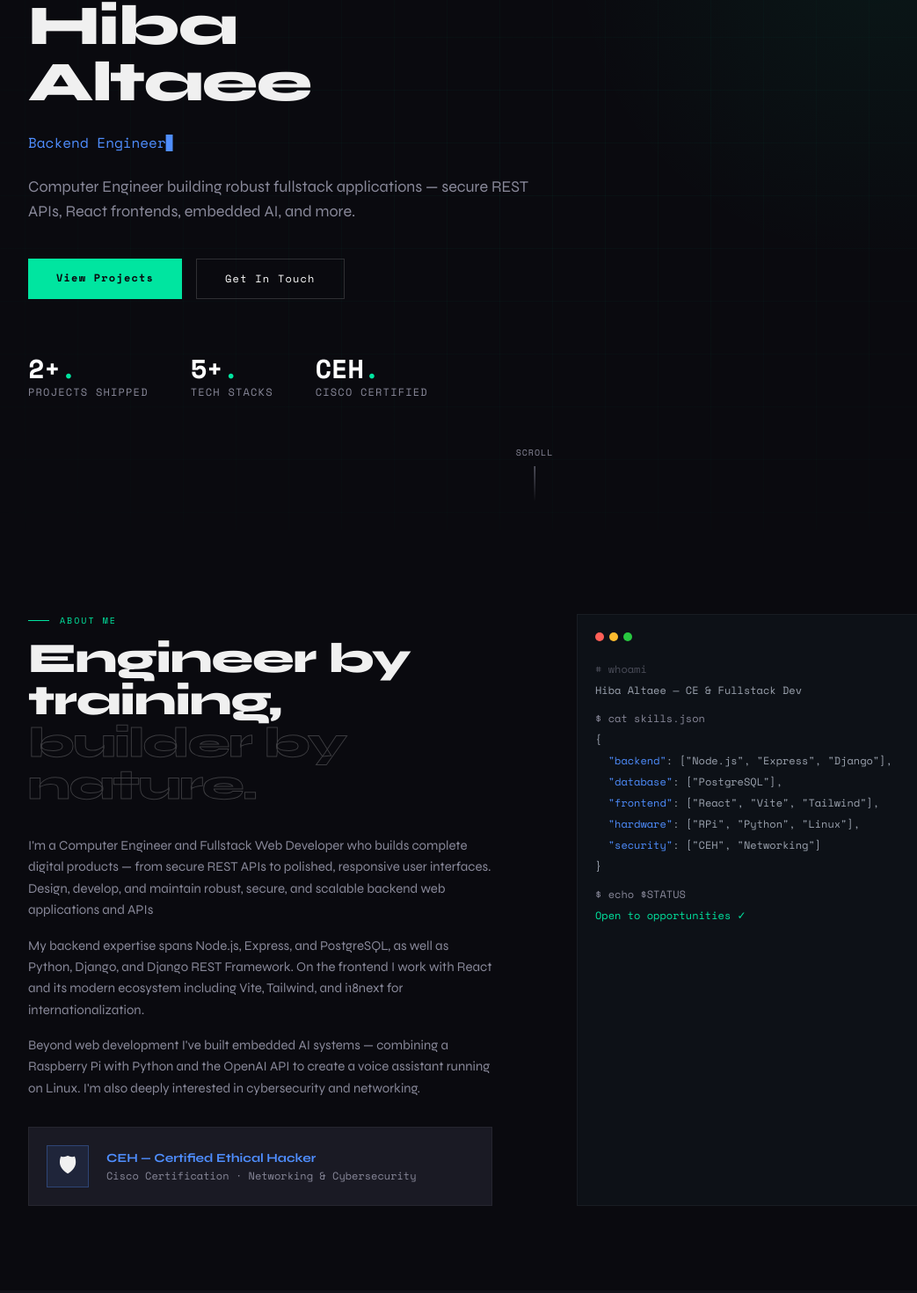
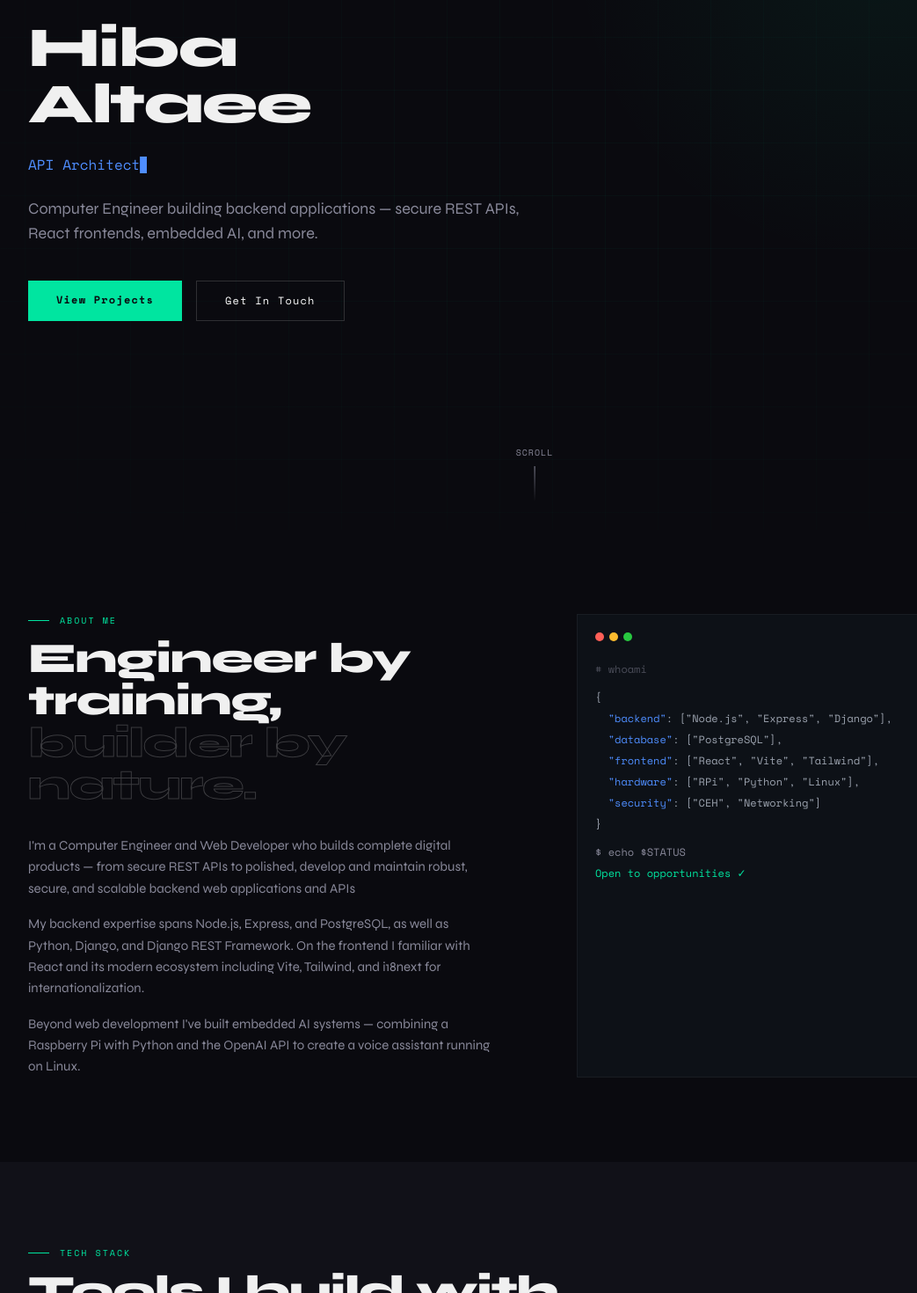
Before and after one commit to hibaaltaee/portfolio, a React (Vite) app: page / in a window 1280 px wide. Shown: the part 198-1668 px from the top of the page at 88% size, without its empty margins (32-1075 px from the left). Built offline with nearby package versions, Linux system fonts and the light colour scheme.

Commit message:
change status

```diff
--- a/src/App.jsx
+++ b/src/App.jsx
@@ -3,7 +3,6 @@ import Hero from './components/Hero'
 import About from './components/About'
 import Stack from './components/Stack'
 import Projects from './components/Projects'
-import Security from './components/Security'
 import Contact from './components/Contact'
 import Footer from './components/Footer'
 
@@ -20,8 +19,7 @@ export default function App() {
         <div className="section-divider" />
         <Projects />
         <div className="section-divider" />
-        <Security />
-        <div className="section-divider" />
+
         <Contact />
       </main>
       <Footer />
--- a/src/components/About.jsx
+++ b/src/components/About.jsx
@@ -3,9 +3,8 @@ import { personal } from '../data/portfolio'
 
 const terminalLines = [
   { type: 'comment', text: '# whoami' },
-  { type: 'out', text: 'Hiba Altaee — CE & Fullstack Dev' },
   { type: 'spacer' },
-  { type: 'cmd', text: '$ cat skills.json' },
+
   { type: 'out', text: '{' },
   { type: 'key-val', key: '"backend"', val: '["Node.js", "Express", "Django"],' },
   { type: 'key-val', key: '"database"', val: '["PostgreSQL"],' },
@@ -47,16 +46,8 @@ export default function About() {
           ))}
         </div>
 
-        {/* CEH Card */}
-        <div className="mt-8 flex items-center gap-5 p-5 bg-surface2 border border-white/5">
-          <div className="w-12 h-12 flex items-center justify-center text-2xl border border-accent2/30 bg-accent2/10 shrink-0">
-            🛡
-          </div>
-          <div>
-            <h4 className="text-accent2 font-bold text-sm">CEH — Certified Ethical Hacker</h4>
-            <p className="font-mono text-xs text-muted mt-0.5">Cisco Certification · Networking & Cybersecurity</p>
-          </div>
-        </div>
+
+
       </div>
 
       {/* Right — terminal */}
--- a/src/components/Hero.jsx
+++ b/src/components/Hero.jsx
@@ -2,11 +2,10 @@ import { useState, useEffect } from 'react'
 import { personal } from '../data/portfolio'
 
 const ROLES = [
-  'Fullstack Developer',
+
   'Backend Engineer',
-  'React Developer',
   'API Architect',
-  'Ethical Hacker',
+
 ]
 
 export default function Hero() {
@@ -64,7 +63,7 @@ export default function Hero() {
         </div>
 
         <p className="text-muted leading-relaxed mb-10 max-w-xl text-base md:text-lg">
-          Computer Engineer building robust fullstack applications — secure REST APIs,
+          Computer Engineer building backend applications — secure REST APIs,
           React frontends, embedded AI, and more.
         </p>
 
@@ -83,20 +82,7 @@ export default function Hero() {
           </a>
         </div>
 
-        {/* Stats */}
-        <div className="flex flex-wrap gap-12">
-          {personal.stats.map((s) => (
-            <div key={s.label}>
-              <div className="font-mono text-3xl font-bold text-white leading-none">
-                {s.value}
-                <span className="text-accent">.</span>
-              </div>
-              <div className="font-mono text-xs text-muted uppercase tracking-widest mt-1">
-                {s.label}
-              </div>
-            </div>
-          ))}
-        </div>
+
       </div>
 
       {/* Scroll cue */}
--- a/src/components/Navbar.jsx
+++ b/src/components/Navbar.jsx
@@ -5,7 +5,6 @@ const links = [
   { href: '#about', label: 'About' },
   { href: '#stack', label: 'Stack' },
   { href: '#projects', label: 'Projects' },
-  { href: '#security', label: 'Security' },
   { href: '#contact', label: 'Contact' },
 ]
 
@@ -25,10 +24,6 @@ export default function Navbar() {
         scrolled ? 'bg-bg/90 backdrop-blur-xl border-b border-white/5' : 'bg-transparent'
       }`}
     >
-      <a href="#" className="font-mono text-accent text-sm tracking-widest">
-        HA<span className="text-muted">://</span>dev
-      </a>
-
       {/* Desktop links */}
       <ul className="hidden md:flex gap-10 list-none">
         {links.map((l) => (
--- a/src/components/Projects.jsx
+++ b/src/components/Projects.jsx
@@ -128,7 +128,7 @@ export default function Projects() {
           <span className="font-mono text-accent text-[10px] tracking-[0.2em] uppercase">Projects</span>
         </div>
         <h2 className="text-4xl md:text-5xl font-extrabold tracking-tight mb-12">
-          Things I've built.
+          Projects I've built.
         </h2>
       </div>
 
--- a/src/components/Security.jsx
+++ /dev/null
@@ -1,38 +0,0 @@
-import { useInView } from '../hooks/useInView'
-import { security } from '../data/portfolio'
-
-export default function Security() {
-  const { ref, inView } = useInView()
-
-  return (
-    <section
-      id="security"
-      ref={ref}
-      className={`bg-surface px-8 md:px-16 py-24 transition-all duration-700 ${
-        inView ? 'opacity-100 translate-y-0' : 'opacity-0 translate-y-6'
-      }`}
-    >
-      <div className="flex items-center gap-3 mb-3">
-        <span className="w-6 h-px bg-accent" />
-        <span className="font-mono text-accent text-[10px] tracking-[0.2em] uppercase">Security & Networking</span>
-      </div>
-      <h2 className="text-4xl md:text-5xl font-extrabold tracking-tight mb-12">
-        Beyond the code.
-      </h2>
-
-      <div className="grid md:grid-cols-3 gap-5">
-        {security.map((item, i) => (
-          <div
-            key={item.title}
-            className="bg-bg border border-white/5 p-8 hover:border-white/10 transition-colors duration-200"
-            style={{ transitionDelay: `${i * 80}ms` }}
-          >
-            <span className="text-3xl block mb-5">{item.icon}</span>
-            <h3 className="font-bold text-base mb-3">{item.title}</h3>
-            <p className="text-muted text-sm leading-relaxed">{item.body}</p>
-          </div>
-        ))}
-      </div>
-    </section>
-  )
-}
--- a/src/data/portfolio.js
+++ b/src/data/portfolio.js
@@ -6,9 +6,9 @@ export const personal = {
   github: 'https://github.com/hibaltaee',
   linkedin: 'https://linkedin.com/in/hibaltaee',
   bio: [
-    'I\'m a Computer Engineer and Fullstack Web Developer who builds complete digital products — from secure REST APIs to polished, responsive user interfaces. Design, develop, and maintain robust, secure, and scalable backend web applications and APIs',
-    'My backend expertise spans Node.js, Express, and PostgreSQL, as well as Python, Django, and Django REST Framework. On the frontend I work with React and its modern ecosystem including Vite, Tailwind, and i18next for internationalization.',
-    'Beyond web development I\'ve built embedded AI systems — combining a Raspberry Pi with Python and the OpenAI API to create a voice assistant running on Linux. I\'m also deeply interested in cybersecurity and networking.',
+    'I\'m a Computer Engineer and  Web Developer who builds complete digital products — from secure REST APIs to polished, develop and maintain robust, secure, and scalable backend web applications and APIs',
+    'My backend expertise spans Node.js, Express, and PostgreSQL, as well as Python, Django, and Django REST Framework. On the frontend I familiar with React and its modern ecosystem including Vite, Tailwind, and i18next for internationalization.',
+    'Beyond web development I\'ve built embedded AI systems — combining a Raspberry Pi with Python and the OpenAI API to create a voice assistant running on Linux.',
   ],
   stats: [
     { value: '2+', label: 'Projects Shipped' },
@@ -51,7 +51,7 @@ export const stack = [
       { name: 'Git / GitHub', note: 'Version control' },
       { name: 'Netlify', note: 'Deployment' },
       { name: 'Linux', note: 'OS' },
-      { name: 'Raspberry Pi', note: 'Hardware' },
+
     ],
   },
 ]
@@ -76,8 +76,28 @@ export const projects = [
     status: 'Live',
     statusColor: 'accent',
   },
+   {
+    id: '02',
+    featured: false,
+    title: 'E-Commerce Cosmetics Store Backend   ',
+    subtitle: '',
+    description:
+      ' E-Commerce Cosmetics Store  platform with role-based access control, Designed and built a complete e-commerce backend — product catalog, cart system, order management, and user authentication an admin dashboard for staff management, and full Arabic/English bilingual support. Built with JWT auth .',
+    highlights: [
+      'Authentication system with JWT',
+      'Admin dashboard with full staff management',
+      'Pagination and filtering',
+      'Error handling',
+
+    ],
+    tags: ['Node.js', 'Express', 'PostgreSQL', 'React', 'Vite', 'Tailwind', 'JWT'],
+
+
+    status: 'Final stage development',
+    statusColor: 'accent',
+  },
   {
-    id: '02',
+    id: '03',
     featured: false,
     title: 'AI Voice Assistant',
     subtitle: 'Hardware + Software project',
@@ -96,21 +116,3 @@ export const projects = [
     statusColor: 'accent2',
   },
 ]
-
-export const security = [
-  {
-    icon: '🛡',
-    title: 'Certified Ethical Hacker',
-    body: 'Cisco CEH certification covering penetration testing, vulnerability assessment, and ethical hacking methodologies.',
-  },
-  {
-    icon: '🌐',
-    title: 'Network Architecture',
-    body: 'Deep understanding of TCP/IP, network protocols, firewalls, VPNs, and secure network design principles.',
-  },
-  {
-    icon: '🔍',
-    title: 'Vulnerability Assessment',
-    body: 'Skilled in identifying system vulnerabilities, performing security audits, and implementing defensive strategies.',
-  },
-]
```
